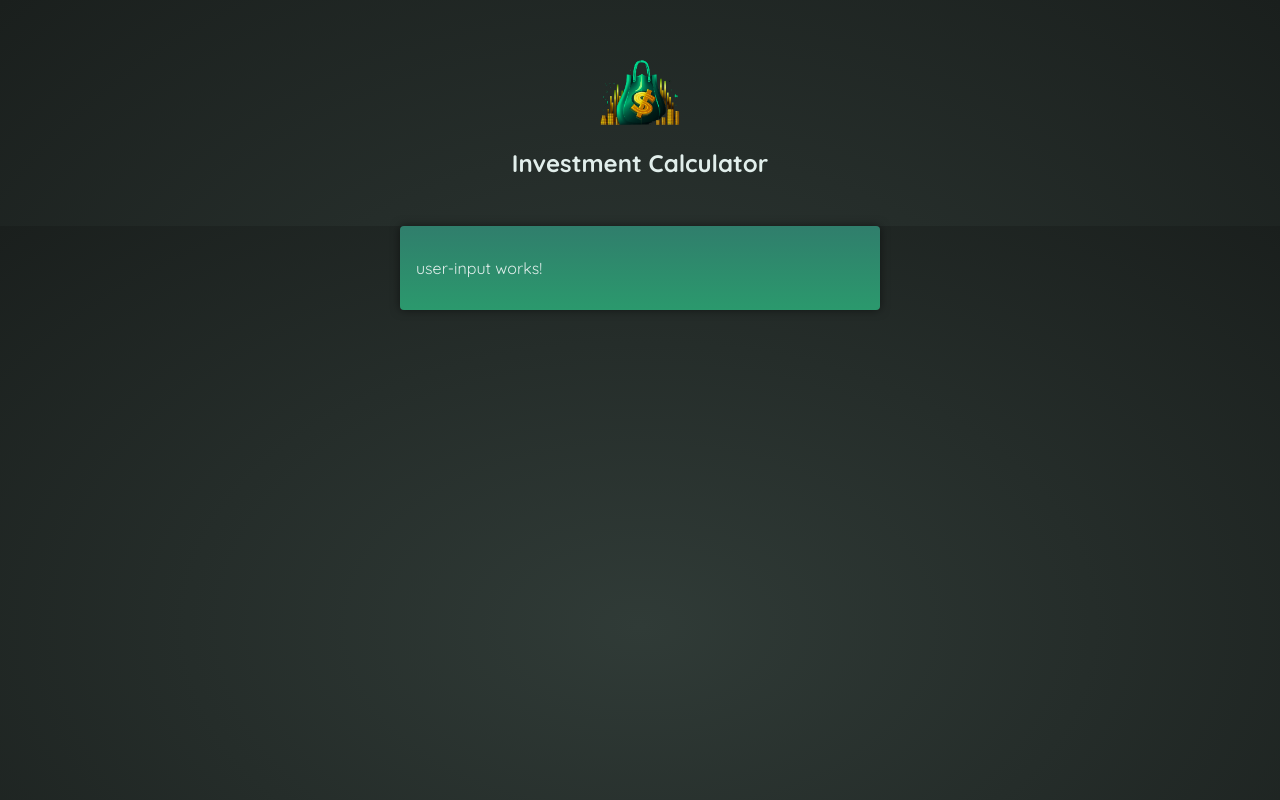
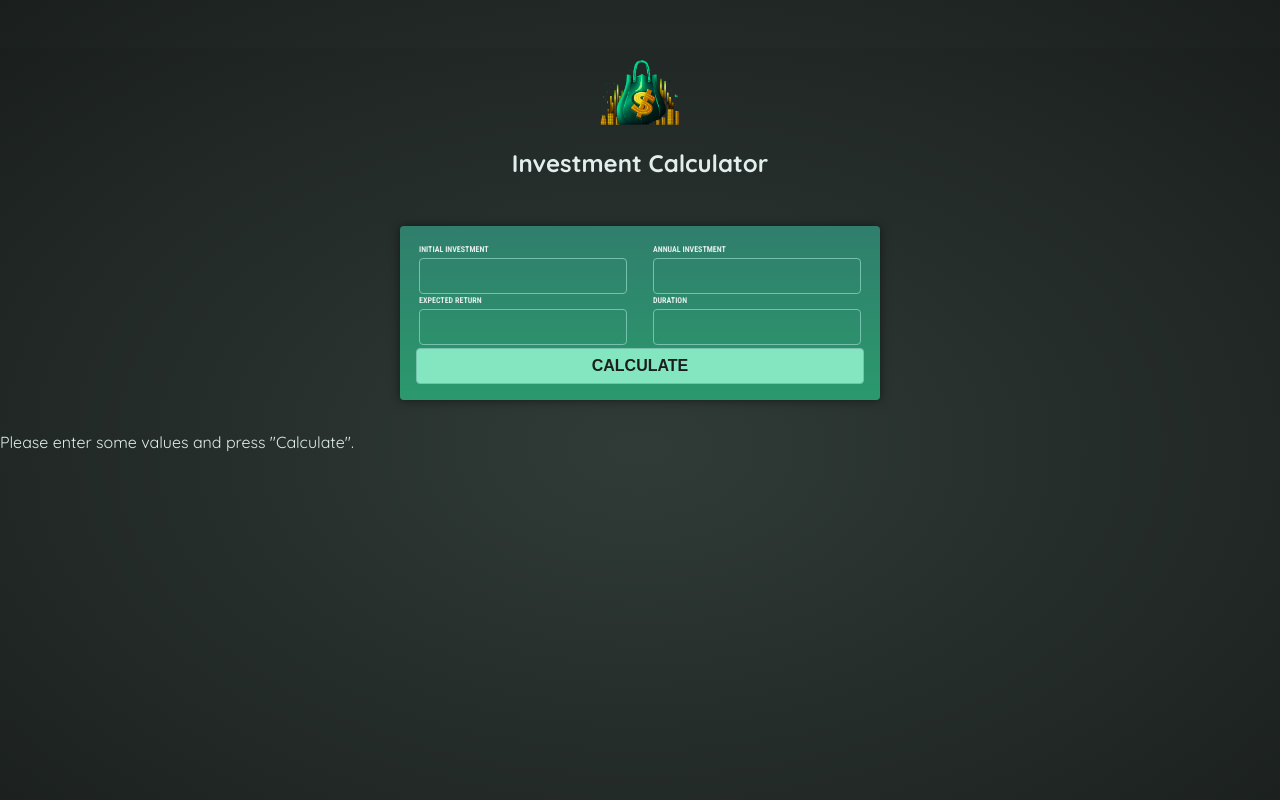
Before and after one commit to RobertMcIsaac/investment-calculator, an Angular app: page / in a window 1280 px wide. Shown: the top 800 px of the page. Built offline with nearby package versions, Linux system fonts and the light colour scheme.

Commit message:
feat: attempt course challenge, logic in app.service

```diff
--- a/src/app/app.component.html
+++ b/src/app/app.component.html
@@ -1,6 +1,14 @@
 <main>
-  <app-header />
   <body>
-    <app-user-input />
+    <app-header />
+    <app-user-input (calculate)="onCalculate($event)" />
+
+    <app-investment-results
+      [investmentResults]="investmentResults"
+      *ngIf="investmentResults; else fallback"
+    />
+    <ng-template #fallback>
+      <p>Please enter some values and press "Calculate".</p>
+    </ng-template>
   </body>
 </main>
--- a/src/app/app.component.ts
+++ b/src/app/app.component.ts
@@ -1,8 +1,24 @@
-import { Component } from '@angular/core';
+import { Component, Input } from '@angular/core';
+import { type UserInput } from './user-input/user-input.model';
+import { AppService } from './app.service';
+import { InvestmentResults } from './investment-results/investment-results.model';
 
 @Component({
   selector: 'app-root',
   standalone: false,
   templateUrl: './app.component.html',
 })
-export class AppComponent {}
+export class AppComponent {
+  constructor(private appService: AppService) {}
+
+  // @Input()
+  // userInput?: UserInput;
+
+  investmentResults?: InvestmentResults[];
+
+  onCalculate(userInput: UserInput) {
+    // this.userInput = userInput;
+    this.investmentResults =
+      this.appService.calculateInvestmentResults(userInput);
+  }
+}
--- /dev/null
+++ b/src/app/app.service.ts
@@ -0,0 +1,34 @@
+import { Injectable } from '@angular/core';
+import { type UserInput } from './user-input/user-input.model';
+
+@Injectable({ providedIn: 'root' })
+export class AppService {
+  calculateInvestmentResults(userInput: UserInput) {
+    const annualData = [];
+    // let { initialInvestment, annualInvestment, expectedReturn, duration } =
+    //   userInput;
+    let investmentValue = userInput.initialInvestment;
+
+    for (let i = 0; i < userInput.duration; i++) {
+      const year = i + 1;
+      const interestEarnedInYear =
+        investmentValue * (userInput.expectedReturn / 100);
+      investmentValue += interestEarnedInYear + userInput.annualInvestment;
+      const totalInterest =
+        investmentValue -
+        userInput.annualInvestment * year -
+        userInput.initialInvestment;
+      annualData.push({
+        year: year,
+        interest: interestEarnedInYear,
+        valueEndOfYear: investmentValue,
+        annualInvestment: userInput.annualInvestment,
+        totalInterest: totalInterest,
+        totalAmountInvested:
+          userInput.initialInvestment + userInput.annualInvestment * year,
+      });
+    }
+
+    return annualData;
+  }
+}
--- /dev/null
+++ b/src/app/investment-results/investment-results.component.css
@@ -0,0 +1,19 @@
+table {
+  max-width: 50rem;
+  margin: 2rem auto;
+  padding: 1rem;
+  table-layout: fixed;
+  border-spacing: 1rem;
+  text-align: right;
+}
+
+table thead {
+  font-size: 0.7rem;
+  color: #83e6c0;
+}
+
+table tbody {
+  font-family: "Roboto Condensed", sans-serif;
+  font-size: 0.85rem;
+  color: #c2e9e0;
+}
--- /dev/null
+++ b/src/app/investment-results/investment-results.component.html
@@ -0,0 +1,21 @@
+<table>
+  <thead>
+    <tr>
+      <th>Year</th>
+      <th>Investment Value</th>
+      <th>Interest (Year)</th>
+      <th>Total Interest</th>
+      <th>Invested Capital</th>
+    </tr>
+  </thead>
+
+  <tbody>
+    <tr *ngFor="let result of investmentResults">
+      <td>{{ result.year }}</td>
+      <td>£{{ result.valueEndOfYear | number : "1.2-2" }}</td>
+      <td>£{{ result.interest | number : "1.2-2" }}</td>
+      <td>£{{ result.totalInterest | number : "1.2-2" }}</td>
+      <td>£{{ result.totalAmountInvested | number : "1.2-2" }}</td>
+    </tr>
+  </tbody>
+</table>
--- a/src/app/user-input/user-input.component.html
+++ b/src/app/user-input/user-input.component.html
@@ -1,10 +1,57 @@
-<form action="">
-  <p>user-input works!</p>
+<form (ngSubmit)="onSubmit()">
   <table>
-    <thead></thead>
+    <tbody>
+      <tr class="input-group">
+        <td>
+          <label for="initialInvestment">INITIAL INVESTMENT</label>
+          <input
+            type="text"
+            name="initialInvestment"
+            id="initialInvestment"
+            value="0"
+            [(ngModel)]="initialInvestment"
+          />
+        </td>
 
-    <tbody></tbody>
+        <td>
+          <label for="annualInvestment">ANNUAL INVESTMENT</label>
+          <input
+            type="text"
+            name="annualInvestment"
+            id="annualInvestment"
+            value="0"
+            [(ngModel)]="annualInvestment"
+          />
+        </td>
+      </tr>
+
+      <tr class="input-group">
+        <td>
+          <label for="expectedReturn">EXPECTED RETURN</label>
+          <input
+            type="text"
+            name="expectedReturn"
+            id="expectedReturn"
+            value="0"
+            [(ngModel)]="expectedReturn"
+          />
+        </td>
+
+        <td>
+          <label for="duration">DURATION</label>
+          <input
+            type="text"
+            name="duration"
+            id="duration"
+            value="0"
+            [(ngModel)]="duration"
+          />
+        </td>
+      </tr>
+    </tbody>
   </table>
+
+  <button type="submit">CALCULATE</button>
 </form>
 
 <!-- initial investment  -->
--- a/src/app/user-input/user-input.component.ts
+++ b/src/app/user-input/user-input.component.ts
@@ -1,4 +1,5 @@
-import { Component } from '@angular/core';
+import { Component, EventEmitter, Output } from '@angular/core';
+import { type UserInput } from './user-input.model';
 
 @Component({
   selector: 'app-user-input',
@@ -6,4 +7,23 @@ import { Component } from '@angular/core';
   templateUrl: './user-input.component.html',
   styleUrl: './user-input.component.css',
 })
-export class UserInputComponent {}
+export class UserInputComponent {
+  initialInvestment = '';
+  annualInvestment = '';
+  expectedReturn = '';
+  duration = '';
+
+  userInput?: UserInput;
+
+  @Output() calculate = new EventEmitter<UserInput>();
+
+  onSubmit() {
+    this.userInput = {
+      initialInvestment: Number(this.initialInvestment),
+      annualInvestment: Number(this.annualInvestment),
+      expectedReturn: Number(this.expectedReturn),
+      duration: Number(this.duration),
+    };
+    this.calculate.emit(this.userInput);
+  }
+}
--- /dev/null
+++ b/src/app/user-input/user-input.model.ts
@@ -0,0 +1,6 @@
+export interface UserInput {
+  initialInvestment: number;
+  annualInvestment: number;
+  expectedReturn: number;
+  duration: number;
+}
```
Also changed, not shown: src/app/app.module.ts (+9 -2 lines), src/app/investment-results/investment-results.component.ts (added, +25 -0 lines), src/app/investment-results/investment-results.model.ts (added, +8 -0 lines), src/app/investment-results/investment-results.service.ts (added, +32 -0 lines).
